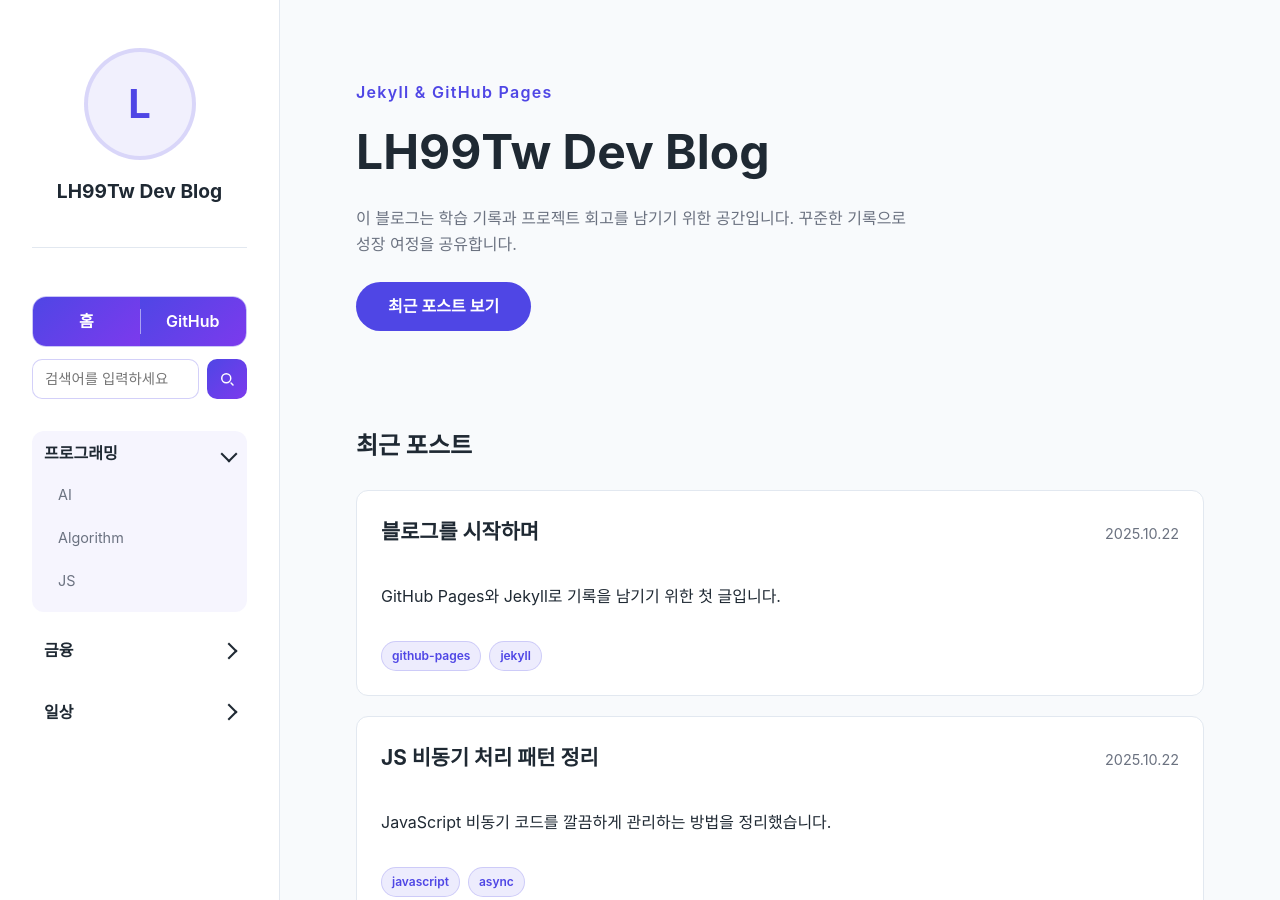
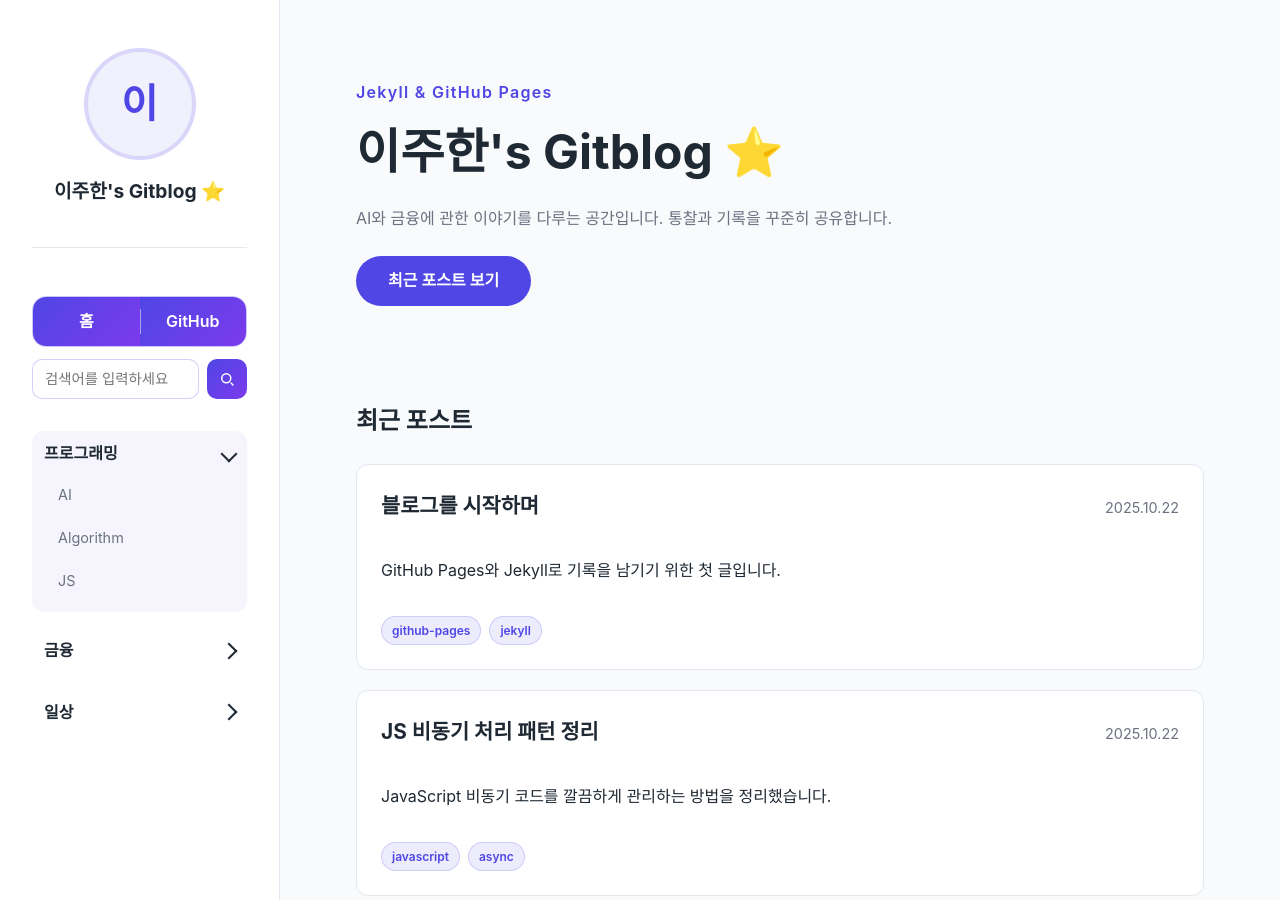
Before and after one commit to LH99Tw/LH99Tw.github.io, a Jekyll site: the page built from index.md, in a window 1280 px wide and 900 px high. Built offline with Jekyll 4.4.1, drawn with Linux system fonts in a browser that asks for light colours; some of the changed text lies outside the part shown.

Commit message:
이미지 업데이트

```diff
--- a/_config.yml
+++ b/_config.yml
@@ -1,5 +1,5 @@
-title: "LH99Tw Dev Blog"
-description: "Jekyll로 만드는 GitHub Pages 블로그 기록"
+title: "이주한's Gitblog ⭐️"
+description: "AI & 금융 관련 포스팅"
 url: "https://LH99Tw.github.io"
 baseurl: ""
 lang: ko
@@ -13,7 +13,7 @@ github_username: "LH99Tw"
 profile:
   name: "이주한"
   bio: "기록하며 성장하는 개발자입니다."
-  image: "/assets/images/profile-placeholder.svg"
+  image: "/assets/images/profile.jpg"
 
 permalink: /blog/:year/:month/:day/:title/
 markdown: kramdown
--- a/index.md
+++ b/index.md
@@ -1,13 +1,13 @@
 ---
-title: "GitHub Blog 시작하기"
-description: "LH99Tw의 개발 학습과 프로젝트를 기록하는 공간입니다."
+title: "이주한's Gitblog"
+description: "AI & 금융 관련 포스팅"
 ---
 
 <section class="hero">
   <p class="hero__subtitle">Jekyll & GitHub Pages</p>
   <h1 class="hero__title">{{ site.title }}</h1>
   <p class="hero__description">
-    이 블로그는 학습 기록과 프로젝트 회고를 남기기 위한 공간입니다. 꾸준한 기록으로 성장 여정을 공유합니다.
+    AI와 금융에 관한 이야기를 다루는 공간입니다. 통찰과 기록을 꾸준히 공유합니다.
   </p>
   <a class="hero__cta" href="{{ '/#recent-posts' | relative_url }}">최근 포스트 보기</a>
 </section>
```
Also changed, not shown: assets/images/profile.jpg (added), assets/images/social-card.png.
